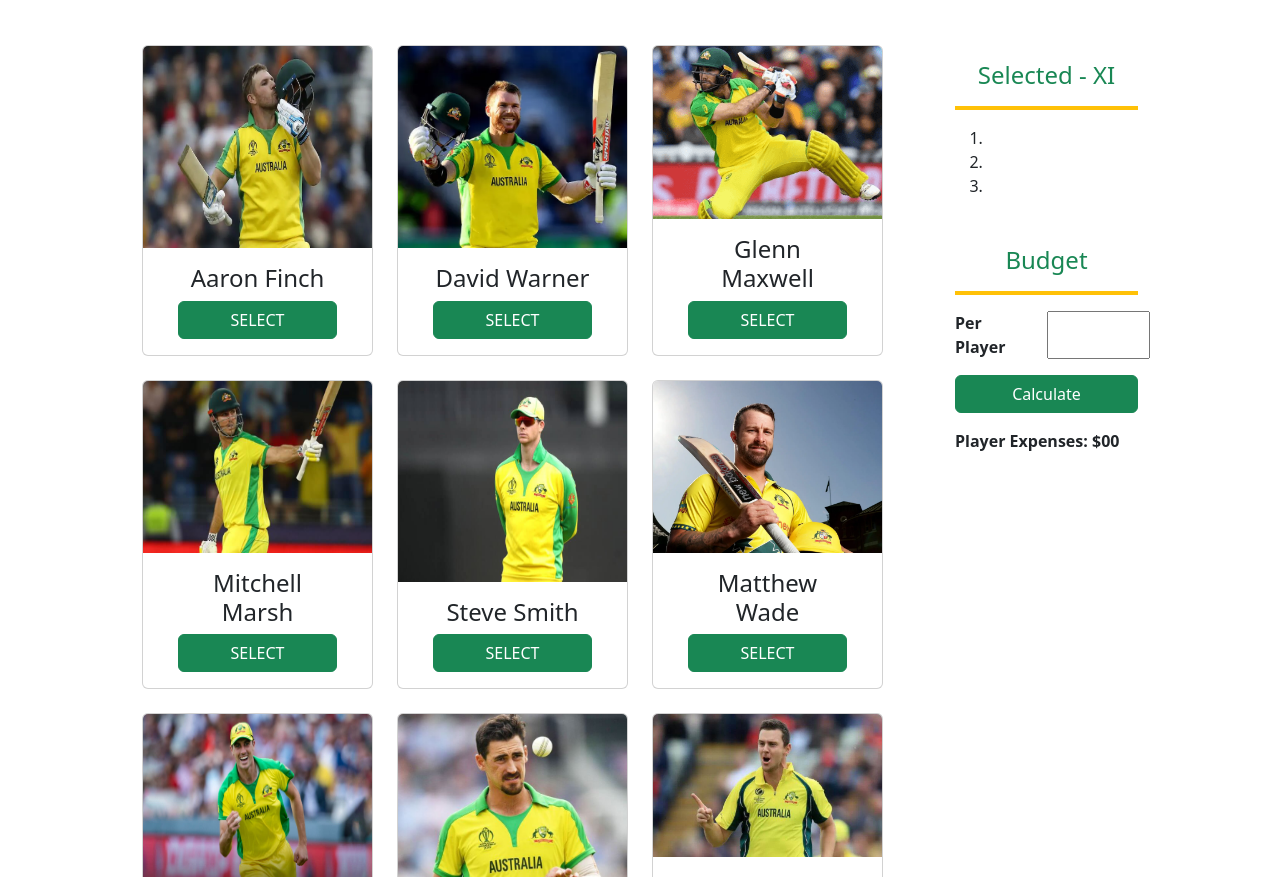
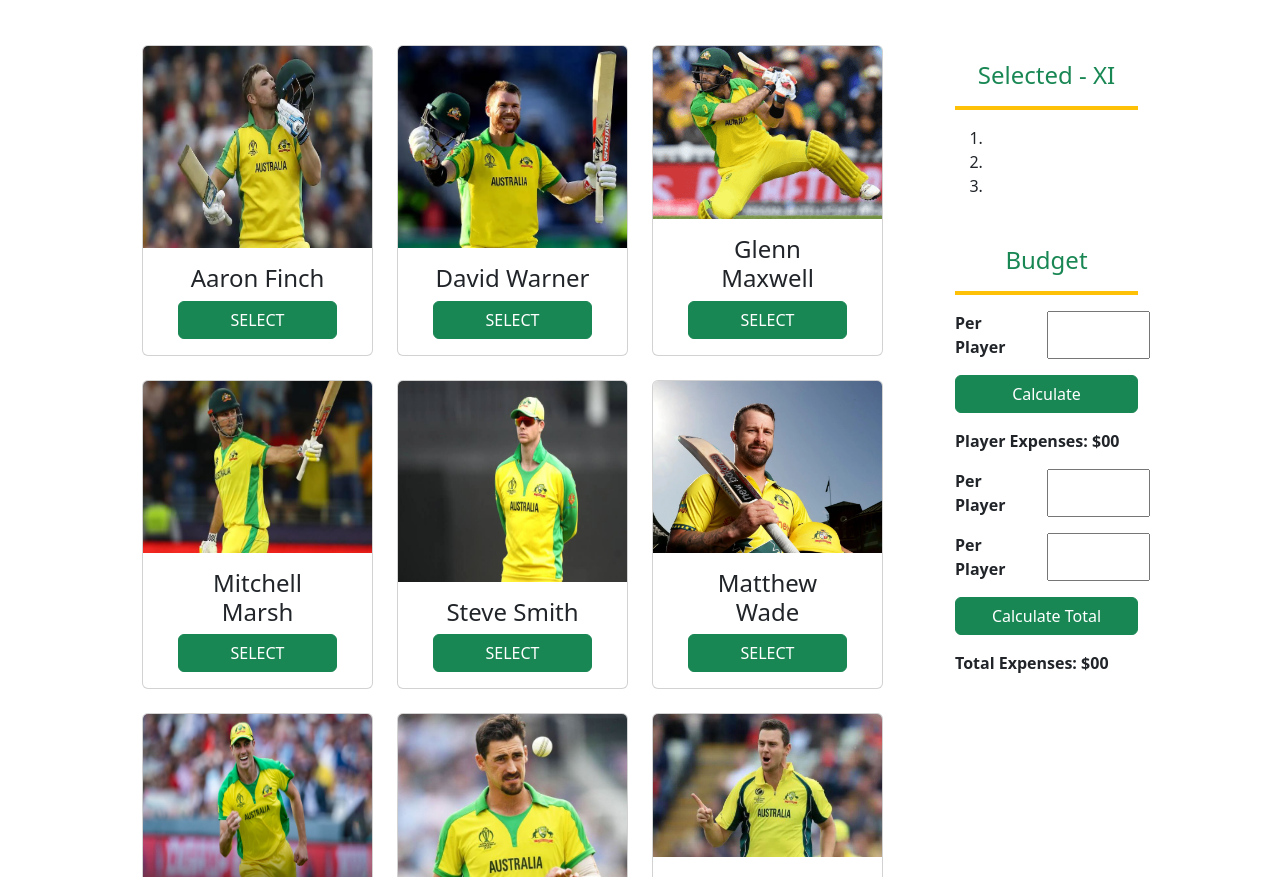
Before and after one commit to mrseeker53/squad-selection, a plain HTML site: page index.html in a window 1280 px wide. Shown: the part 223-1100 px from the top of the page. Drawn offline with nearby package versions, Linux system fonts and the light colour scheme.

Commit message:
updated budget

```diff
--- a/index.html
+++ b/index.html
@@ -180,7 +180,17 @@
                         </div>
                         <button class="btn btn-success d-grid col-12 mx-auto my-3">Calculate</button>
                         <p class="fw-bolder">Player Expenses: $<span>00</span></p>
-
+                        <!-- Total Expenses -->
+                        <div class="row row-cols-2">
+                            <span class="fw-bolder">Per Player</span>
+                            <input type="text">
+                        </div>
+                        <div class="row row-cols-2 my-3">
+                            <span class="fw-bolder">Per Player</span>
+                            <input type="text">
+                        </div>
+                        <button class="btn btn-success d-grid col-12 mx-auto">Calculate Total</button>
+                        <p class="fw-bolder my-3">Total Expenses: $<span>00</span></p>
                     </div>
                 </div>
             </div>
```
